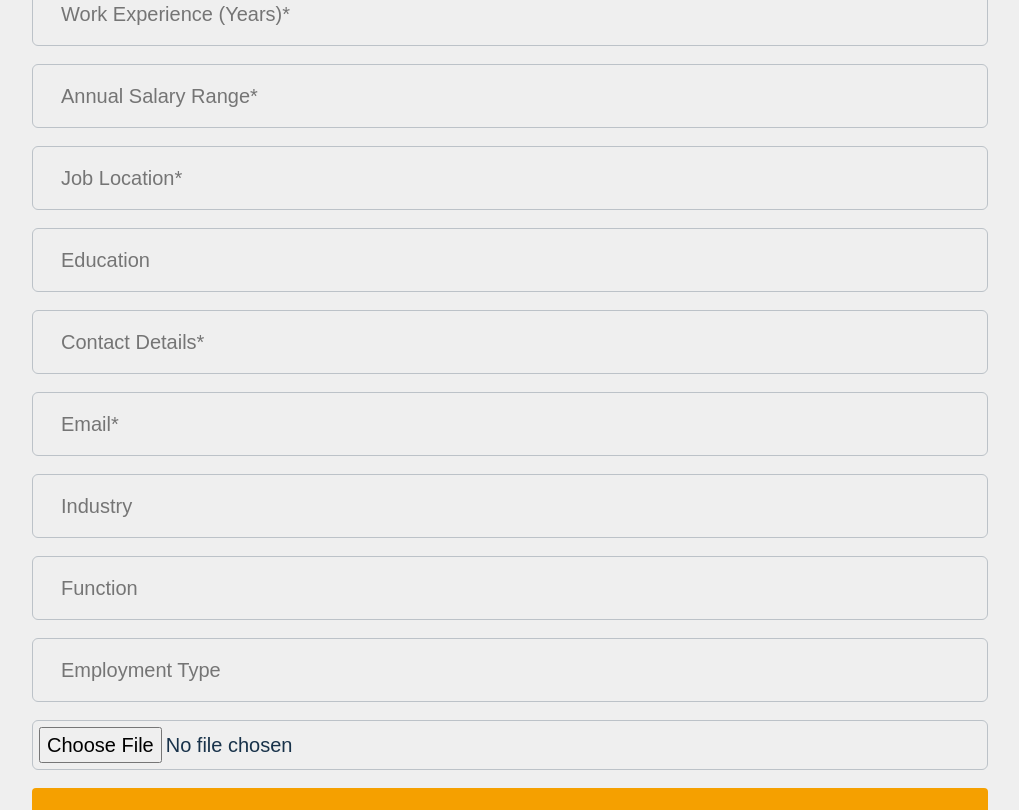
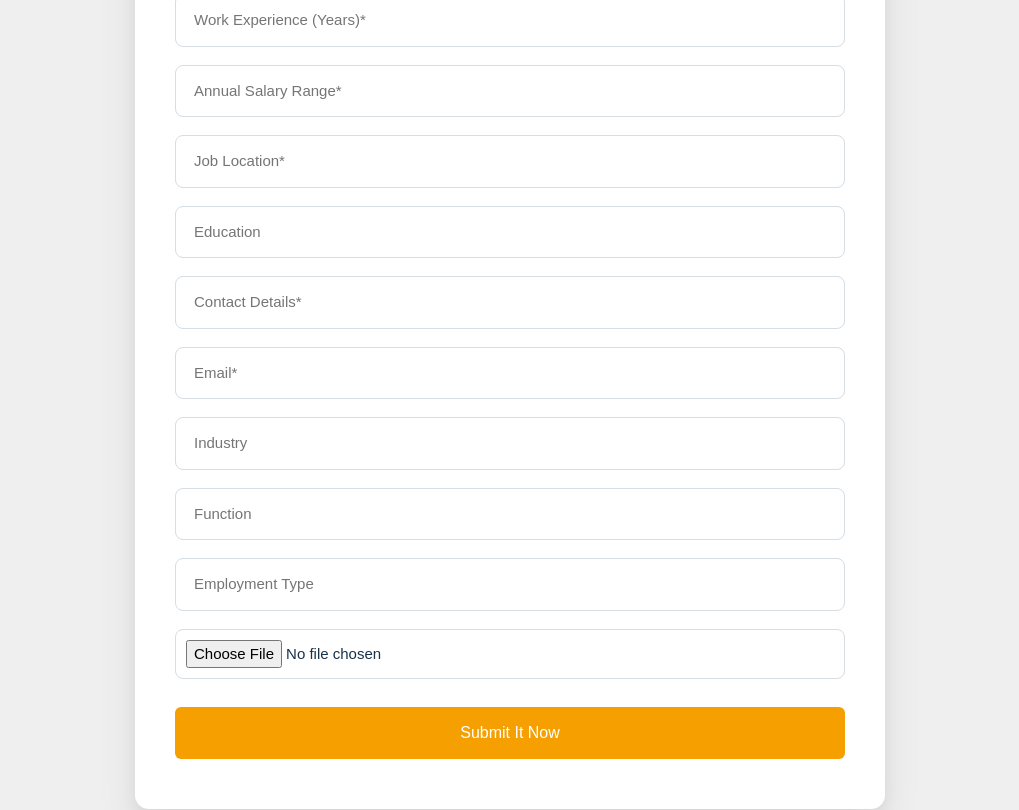
Before and after one commit to arunkashyap230/Hikaho-System, a React (Vite) app: page /career in a window 1280 px wide. Shown: the part 940-1750 px from the top of the page, without its empty margins (130-1149 px from the left). Built offline with nearby package versions, Linux system fonts and the light colour scheme.

Commit message:
carrer page set

```diff
--- a/src/styles/global.css
+++ b/src/styles/global.css
@@ -872,43 +872,84 @@ body {
   margin-bottom: 4px;
 }
 
+/* ===== Career Section ===== */
+
 .career-form-section {
   background: #efefef;
+  padding: 100px 0;
 }
 
+/* 3D White Box */
 .career-form-wrap {
-  max-width: 980px;
+  max-width: 750px;
+  margin: 0 auto;
+  background: #ffffff;
+  padding: 50px 40px;
+  border-radius: 14px;
+
+  /* 3D Shadow Effect */
+  box-shadow:
+    0 20px 40px rgba(0, 0, 0, 0.08),
+    0 8px 16px rgba(0, 0, 0, 0.05);
+
+  transition: transform 0.3s ease;
 }
 
+/* Slight hover lift (premium feel) */
+.career-form-wrap:hover {
+  transform: translateY(-5px);
+}
+
+/* Form layout */
 .career-apply-form {
   display: flex;
   flex-direction: column;
   gap: 18px;
 }
 
+/* Inputs */
 .career-apply-form input,
 .career-apply-form textarea {
   width: 100%;
-  border: 1px solid #bcc2c8;
-  border-radius: 6px;
-  padding: 16px 28px;
-  font-size: clamp(20px, 1vw, 30px);
+  border: 1px solid #d6dde3;
+  border-radius: 8px;
+  padding: 14px 18px;
+  font-size: 15px;
   color: #18324a;
-  background: transparent;
+  background: #fff;
+  outline: none;
+  transition: all 0.3s ease;
 }
 
-.career-apply-form input[type="file"] {
-  padding: 6px;
+/* Focus effect */
+.career-apply-form input:focus,
+.career-apply-form textarea:focus {
+  border-color: #f5a000;
+  box-shadow: 0 0 0 3px rgba(245, 160, 0, 0.15);
 }
 
+/* File input */
+.career-apply-form input[type="file"] {
+  padding: 10px;
+}
+
+/* Button */
 .career-apply-form button {
+  margin-top: 10px;
   border: none;
-  border-radius: 4px;
+  border-radius: 6px;
   background: #f5a000;
   color: #fff;
-  font-size: clamp(26px, 1.2vw, 34px);
+  font-size: 16px;
   font-weight: 500;
-  padding: 18px 16px;
+  padding: 14px;
+  cursor: pointer;
+  transition: all 0.3s ease;
+}
+
+.career-apply-form button:hover {
+  background: #d88c00;
+  transform: translateY(-2px);
 }
 
 .industry-practice-card h3 a {
```
